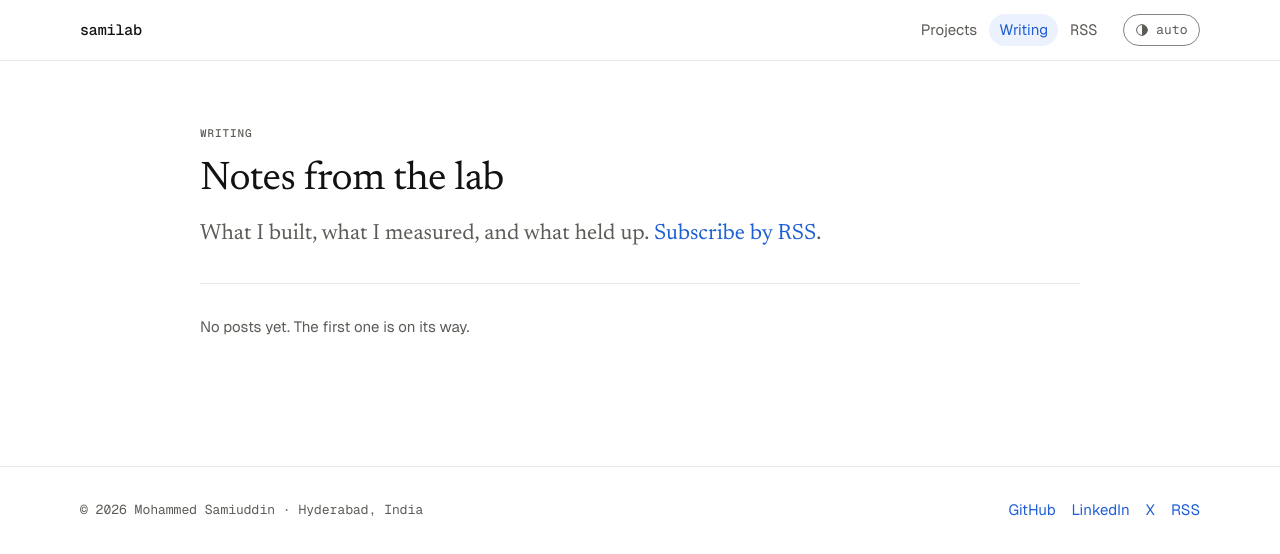
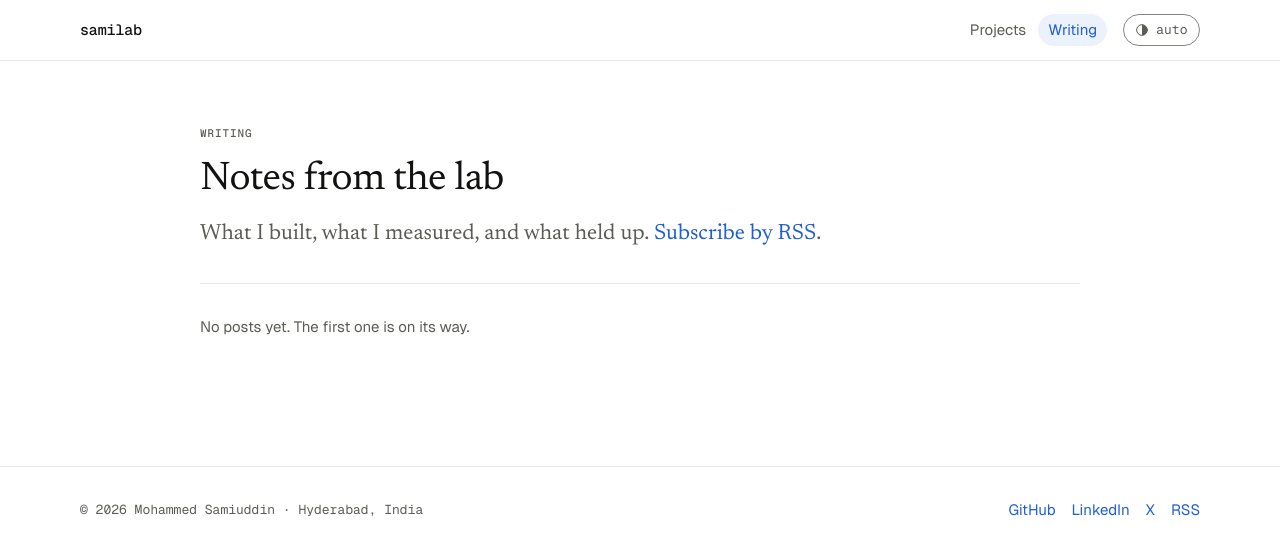
Before and after one commit to Ms3314/samiLab, an Astro site: page /blog in a window 1280 px wide. Built offline with nearby package versions, Linux system fonts and the light colour scheme; Astro itself is replaced by a stand-in of ours; some packages are replaced by stand-ins of ours.

Commit message:
Remove RSS link from header
Co-Authored-By: Claude Opus 5.5 <noreply@anthropic.com>
Claude-Session: https://claude.ai/code/session_014sVphM337MGWznECNBZzS8

```diff
--- a/src/components/Header.astro
+++ b/src/components/Header.astro
@@ -15,7 +15,6 @@ const nav = [
         {nav.map((n) => (
           <li><a href={n.href} aria-current={n.match(path) ? 'page' : undefined}>{n.label}</a></li>
         ))}
-        <li><a href="/rss.xml" class="rss" aria-label="RSS feed">RSS</a></li>
       </ul>
       <ThemeToggle />
     </nav>
@@ -29,6 +28,4 @@ const nav = [
   ul a { display: inline-block; padding: 5px 10px; border-radius: var(--radius-pill); color: var(--ink-muted); font-size: 15px; }
   ul a:hover { color: var(--ink); }
   ul a[aria-current='page'] { color: var(--link); background: var(--link-soft); }
-  .rss { font-family: var(--mono); font-size: 13px; }
-  @media (max-width: 400px) { .rss { display: none; } }
 </style>
```
